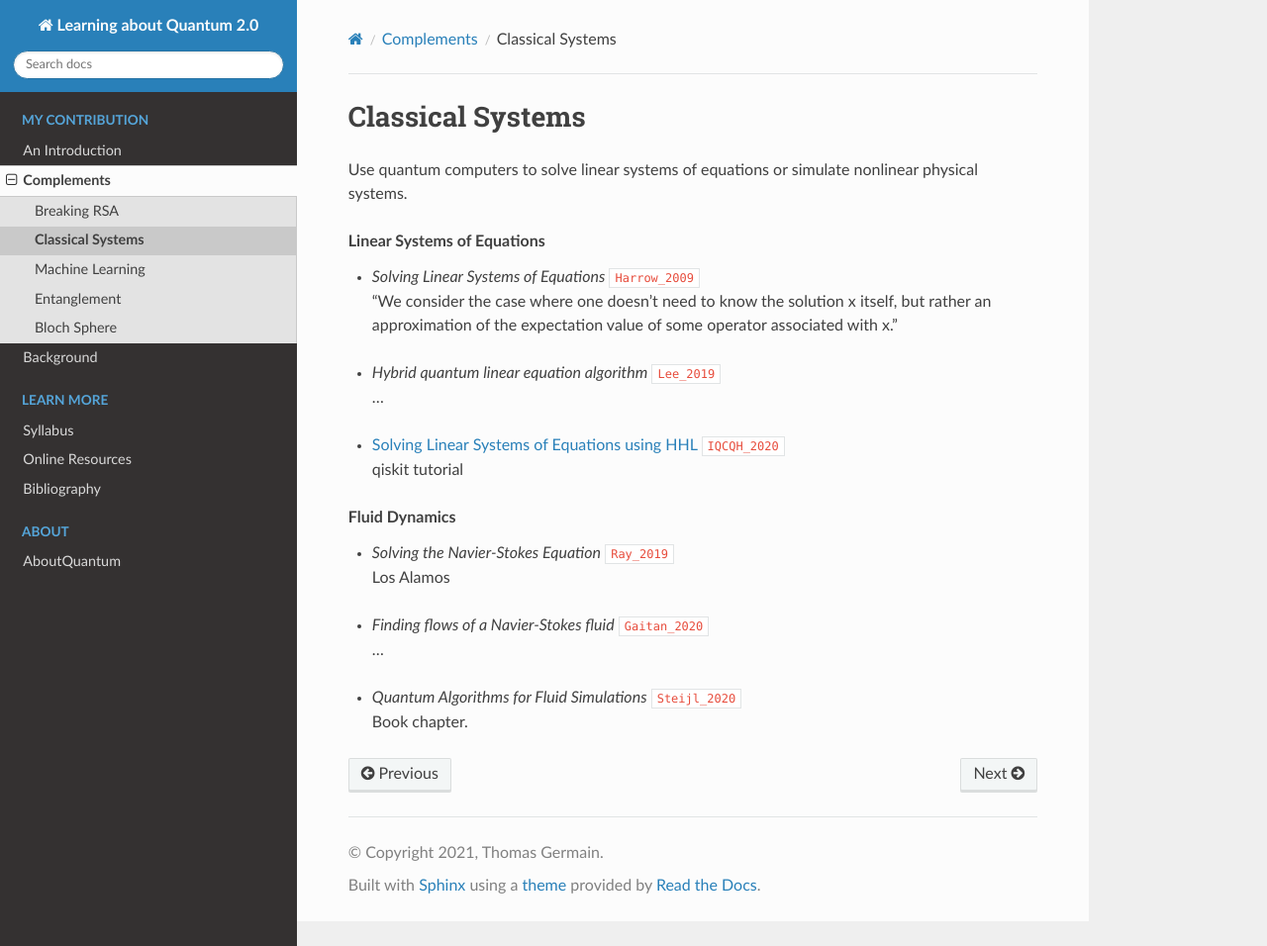
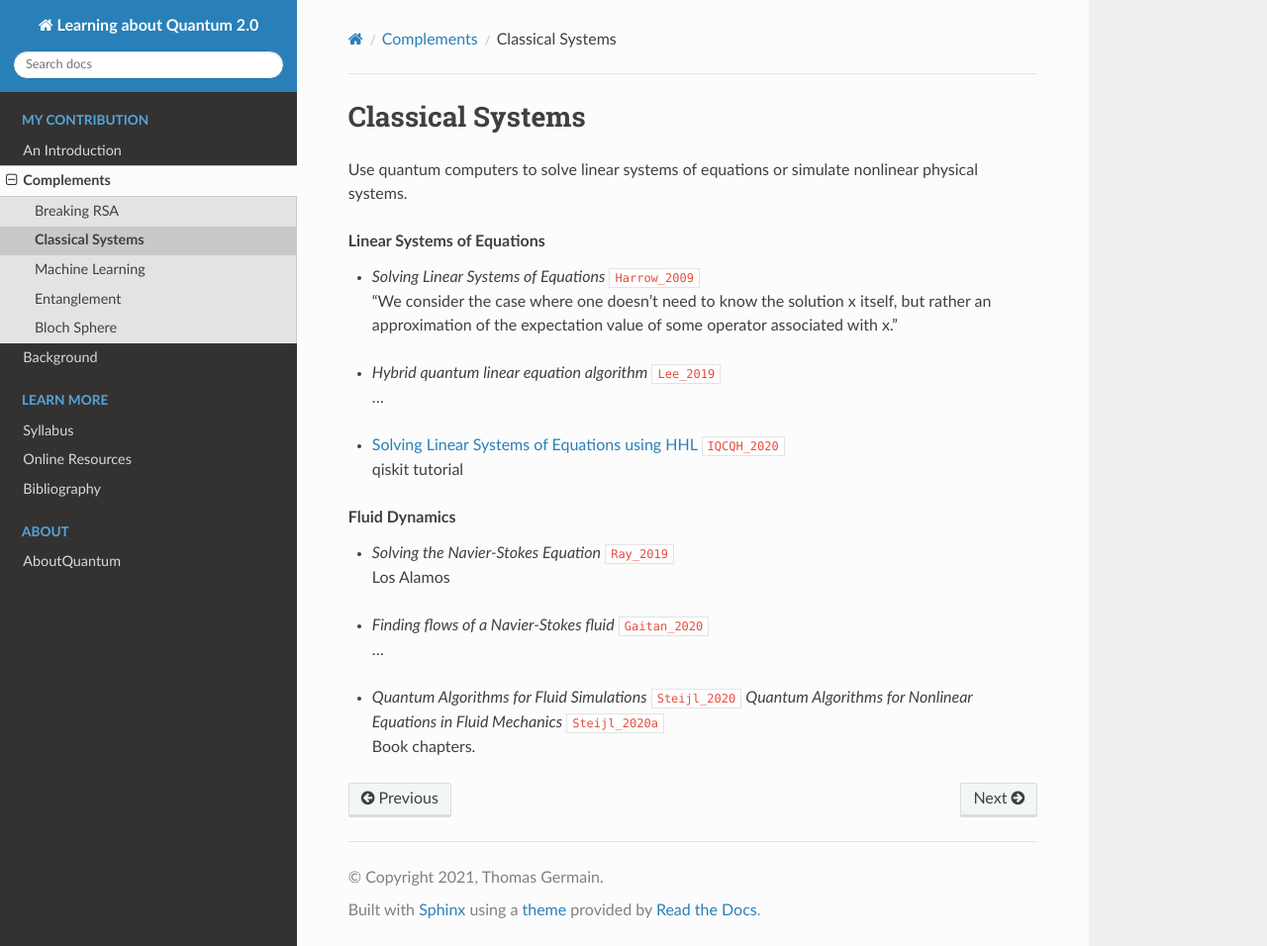
Before and after one commit to tomlqc/about-quantum, a Sphinx documentation site: the page built from source/stories/complements/classical.rst, in a window 1280 px wide and 956 px high. Shown: the whole window at 99% size. Built offline with Sphinx 7.4.7 and the Read the Docs theme 2.0.0, drawn with Linux system fonts in a browser that asks for light colours; cross-references to code outside the pages are shown as plain code.

Commit message:
classical: one more Steijl.

```diff
--- a/source/biblio/articles.bib
+++ b/source/biblio/articles.bib
@@ -440,6 +440,15 @@
   publisher = {{IntechOpen}},
   booktitle = {Advances in Quantum Communication and Information}
 }
+@incollection{Steijl_2020a,
+  title = {Quantum Algorithms for Nonlinear Equations in Fluid Mechanics},
+  author = {Rene Steijl},
+  year = {2020},
+  month = dec,
+  doi = {10.5772/intechopen.95023},
+  publisher = {{IntechOpen}},
+  booktitle = {Quantum Computing and Communications [Working Title]}
+}
 @article{Vaitiekenas_2020,
    title={Flux-induced topological superconductivity in full-shell nanowires},
    author={Vaitiekėnas, S. and Winkler, G. W. and van Heck, B. and Karzig, T. and Deng, M.-T. and Flensberg, K. and Glazman, L. I. and Nayak, C. and Krogstrup, P. and Lutchyn, R. M. and et al.},
--- a/source/stories/complements/classical.rst
+++ b/source/stories/complements/classical.rst
@@ -27,4 +27,5 @@ or simulate nonlinear physical systems.
   | ...
 
 * | *Quantum Algorithms for Fluid Simulations* :cite:`Steijl_2020`
-  | Book chapter.
+    *Quantum Algorithms for Nonlinear Equations in Fluid Mechanics* :cite:`Steijl_2020a`
+  | Book chapters.
```
